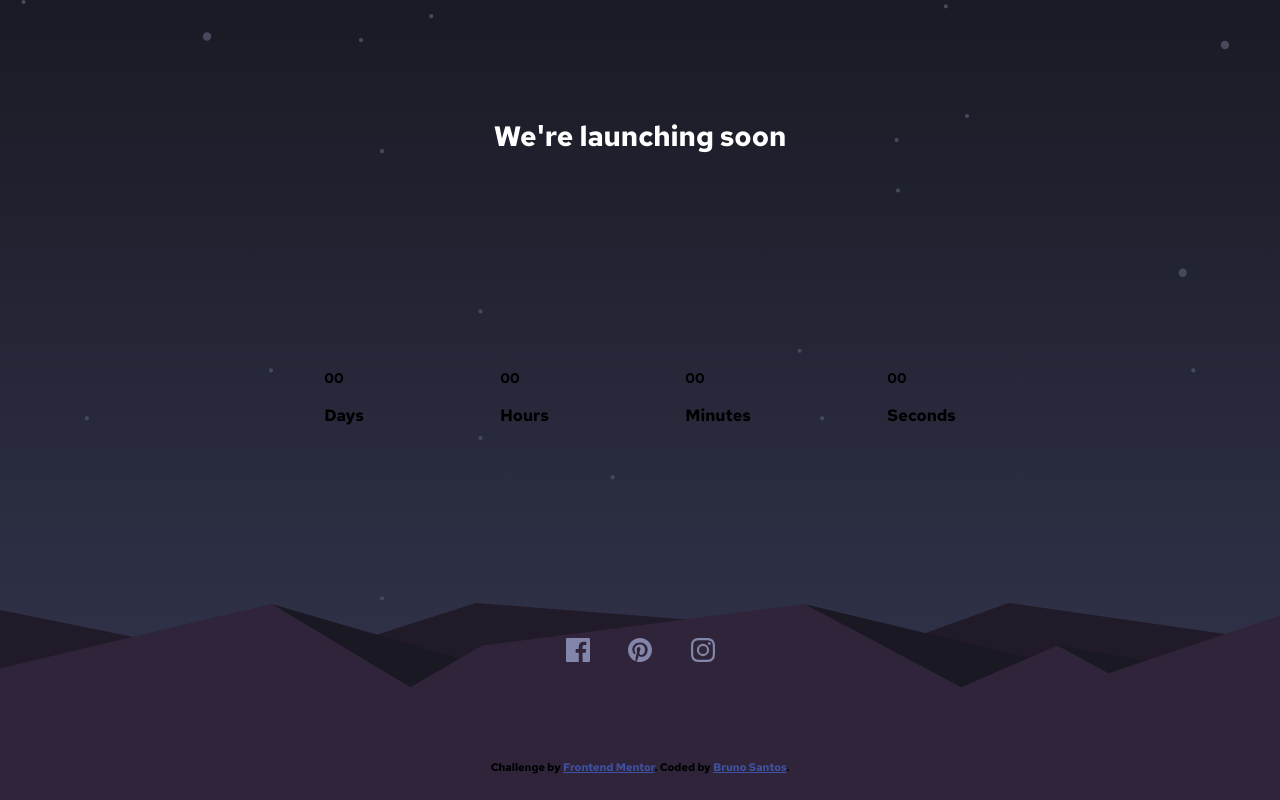
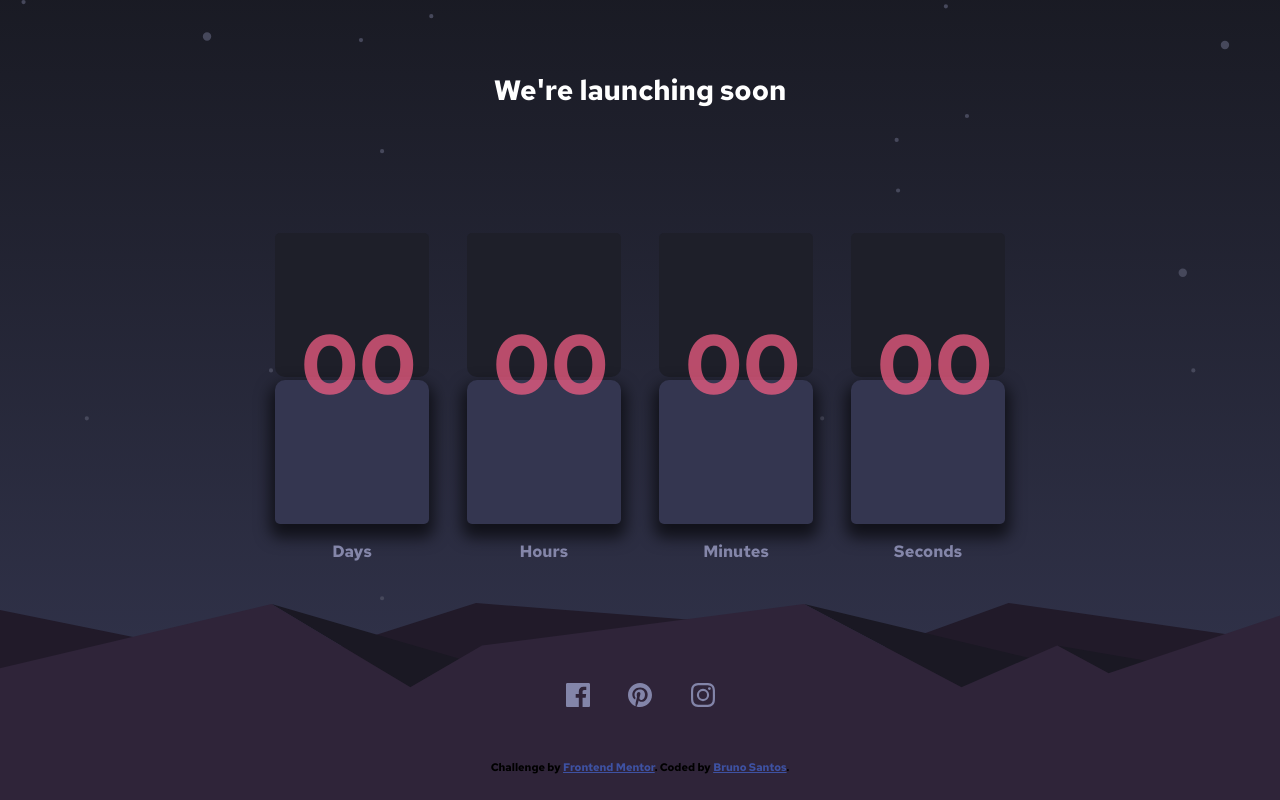
Before and after one commit to slukii/countdown-14-days, a plain HTML site: page index.html in a window 1280 px wide. Drawn offline with Linux system fonts and the light colour scheme.

Commit message:
finalização do css

```diff
--- a/index.html
+++ b/index.html
@@ -26,7 +26,7 @@
 
     body{
       margin:0; padding:0; box-sizing: border-box;
-      background: url(images/pattern-hills.svg), url(images/bg-stars.svg), linear-gradient(180deg, hsl(234, 17%, 12%) 0%, hsl(236, 21%, 26%) 100%);
+      background: url(images/pattern-hills.svg), url(images/bg-stars.svg), linear-gradient(180deg, var(--very-very-dark-blue) 0%, var(--dark-desatureted-blue) 100%);
       background-repeat: no-repeat,no-repeat,no-repeat;
       background-size: auto,cover,cover;
       background-attachment: fixed,fixed,fixed;
@@ -54,6 +54,38 @@
       justify-content: space-around;
     }
 
+    main section.timer section div{
+      width: 12vw; height: 18vh;
+    }
+
+    main section.timer section div.box-top{
+      background-color: var(--very-dark-blue);
+      border-bottom-right-radius:10px ; border-bottom-left-radius: 10px;
+      border-top-left-radius: 5px; border-top-right-radius: 5px;
+    }
+
+    main section.timer section div.box-bottom{
+      background-color: var(--dark-desatureted-blue);
+      border-top-right-radius:10px ; border-top-left-radius: 10px;
+      border-bottom-right-radius:5px ; border-bottom-left-radius: 5px;
+      margin-top: .3vh;
+      box-shadow: 0px 9px 15px 5px rgba(0,0,0,0.61);
+
+    }
+
+    main section.timer section span{
+      position: absolute;
+      font-size: 6rem;
+      margin-top:-27vh; margin-left: 2vw;
+      color: var(--secondary-color);
+      opacity: 0.7;
+    }
+
+    main section.timer section h3{
+      text-align: center;
+      color:var(--primary-color)
+    }
+
     main section.social-medias{
       width: 187.5px;
       display: flex;
@@ -69,7 +101,7 @@
     }
 
     main section.social-medias svg:hover path{
-      fill:hsl(345, 95%, 68%);
+      fill:var(--secondary-color);
     }
 
     .attribution { font-size: 11px; text-align: center; }
```
